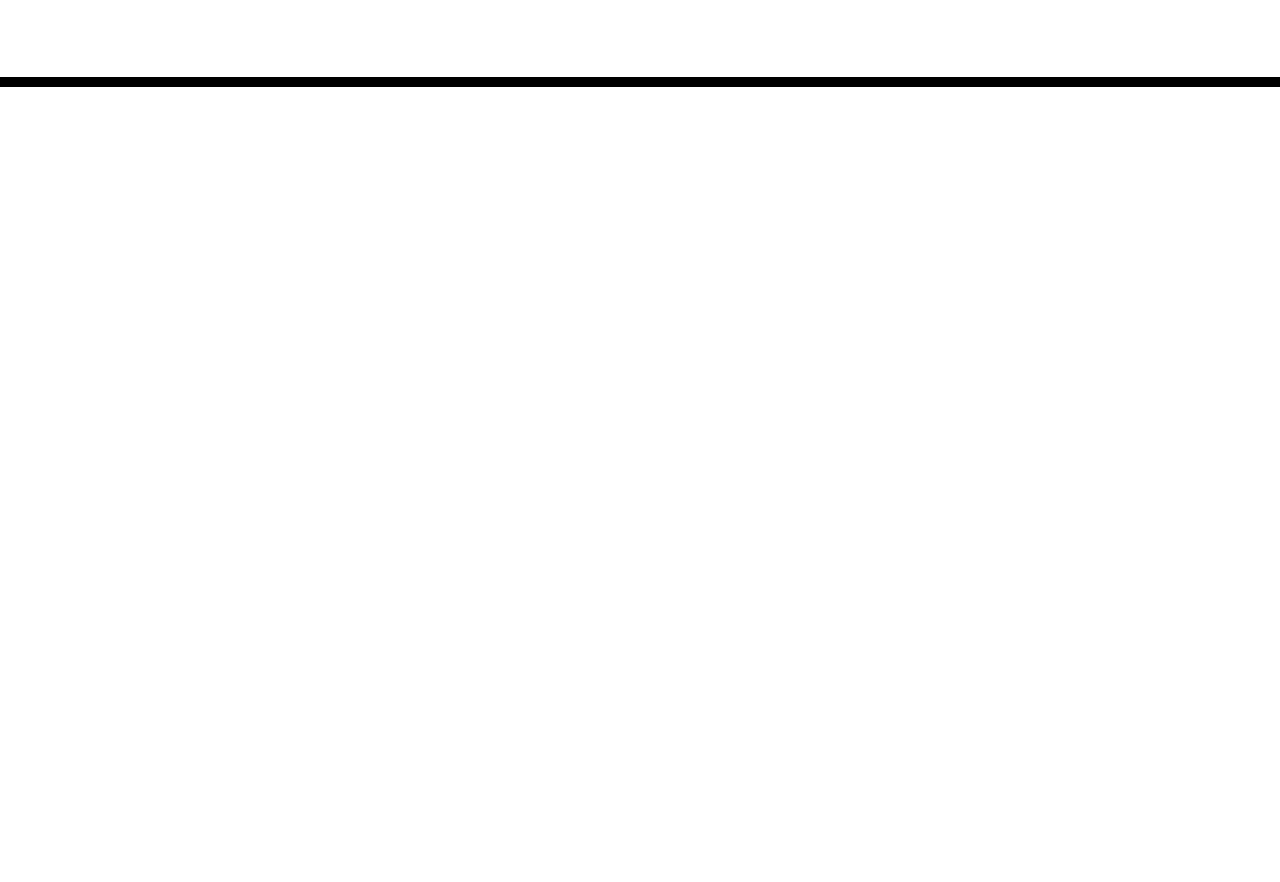
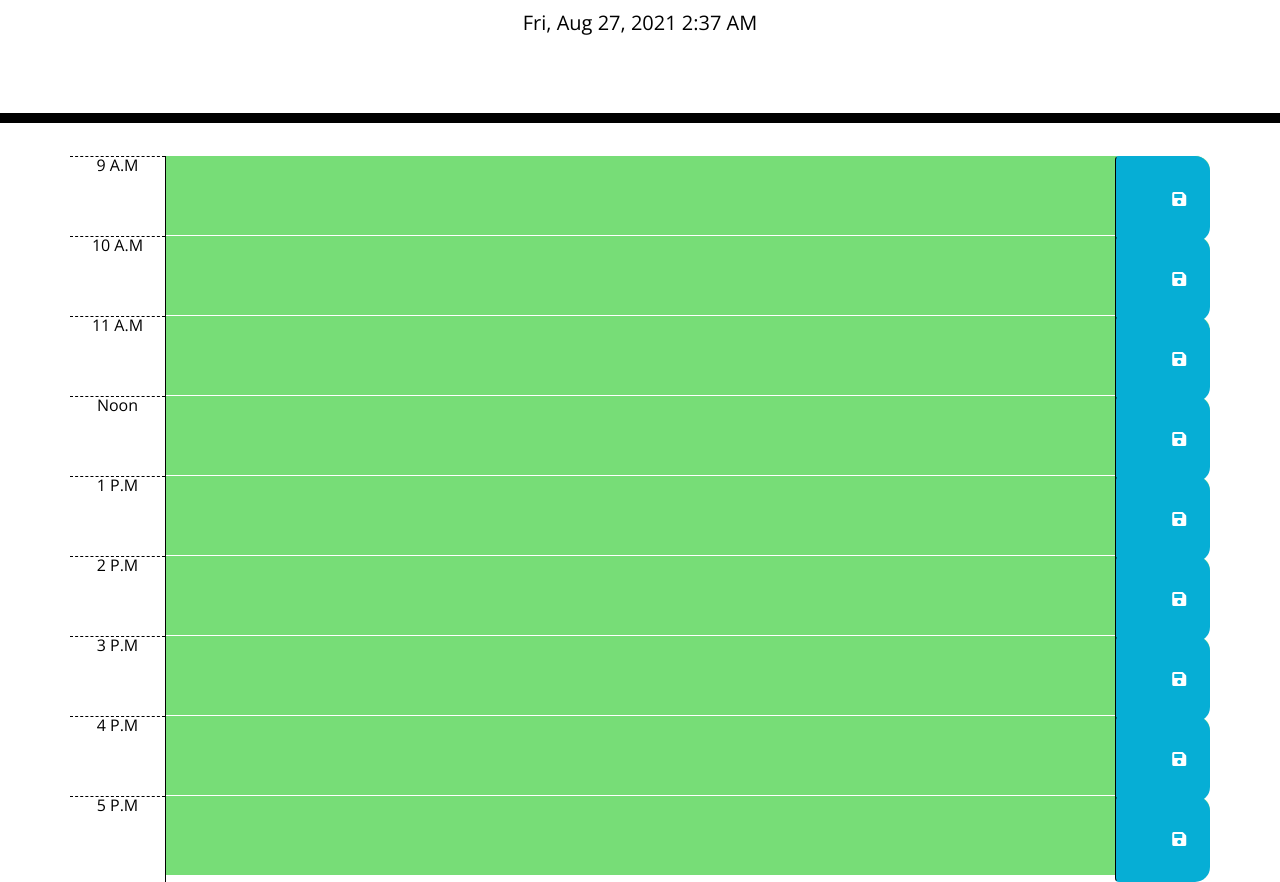
Before and after one commit to dannfirefight322/DayPlanner, a plain HTML site: page index.html in a window 1280 px wide. Shown: the part 181-1063 px from the top of the page. Before the commit the page ends 800 px from the top, so only its background shows below. Drawn offline with nearby package versions, Linux system fonts and the light colour scheme.

Commit message:
adding the time blocks to index.html.

```diff
--- a/assets/js/script.js
+++ b/assets/js/script.js
@@ -0,0 +1,27 @@
+$("#currentDay").text(moment().format("llll"));
+function dateTime() {
+    var currentHours = moment().hours();
+
+    $(".time-block").each(function () {
+        var hourEl = $(this).attr("id");
+        var hourDay = hourEl.substring(5, hourEl.length);
+        var intHourDay = parseInt(hourDay)
+        var intCurrentHours = parseInt(currentHours);
+        if (parseInt(intHourDay) < parseInt(intCurrentHours)) {
+            $(this).addClass("past");
+            $(this).removeClass("future");
+            $(this).removeClass("present");
+        }
+        else if (parseInt(intHourDay) > parseInt(intCurrentHours)) {
+            $(this).addClass("future");
+            $(this).removeClass("present");
+            $(this).removeClass("past");
+        }
+        else if (parseInt(intHourDay) === parseInt(intCurrentHours)) {
+            $(this).addClass("present");
+            $(this).removeClass("future");
+            $(this).removeClass("past");
+        }
+    })
+};
+dateTime();
--- a/index.html
+++ b/index.html
@@ -1,23 +1,14 @@
 <!DOCTYPE html>
 <html lang="en">
+
 <head>
   <meta charset="UTF-8" />
   <meta name="viewport" content="width=device-width, initial-scale=1.0" />
   <meta http-equiv="X-UA-Compatible" content="ie=edge" />
-    <link
-      rel="stylesheet"
-      href="https://stackpath.bootstrapcdn.com/bootstrap/4.3.1/css/bootstrap.min.css"
-    />
-    <link
-      rel="stylesheet"
-      href="https://use.fontawesome.com/releases/v5.8.1/css/all.css"
-      integrity="sha384-50oBUHEmvpQ+1lW4y57PTFmhCaXp0ML5d60M1M7uH2+nqUivzIebhndOJK28anvf"
-      crossorigin="anonymous"
-    />
-    <link
-      href="https://fonts.googleapis.com/css?family=Open+Sans&display=swap"
-      rel="stylesheet"
-    />
+  <link rel="stylesheet" href="https://stackpath.bootstrapcdn.com/bootstrap/4.3.1/css/bootstrap.min.css" />
+  <link rel="stylesheet" href="https://use.fontawesome.com/releases/v5.8.1/css/all.css"
+    integrity="sha384-50oBUHEmvpQ+1lW4y57PTFmhCaXp0ML5d60M1M7uH2+nqUivzIebhndOJK28anvf" crossorigin="anonymous" />
+  <link href="https://fonts.googleapis.com/css?family=Open+Sans&display=swap" rel="stylesheet" />
   <link rel="stylesheet" href="./assets/css/style.css" />
   <title>Work Day Scheduler</title>
 </head>
@@ -28,12 +19,76 @@
     <p class="lead">A simple calendar app for scheduling your work day</p>
     <p id="currentDay" class="lead"></p>
   </header>
+  <!--These are the time blocks-->
   <div class="container">
-      <!-- Timeblocks go here -->
+    <div id="hour-9" class="row time-block">
+      <div class="col-md-1 hour">9 A.M</div>
+      <textarea class="col-md-10 description"></textarea>
+      <button class="btn saveBtn col-md-1">
+        <i class="fas fa-save"></i>
+      </button>
+    </div>
+    <div id="hour-10" class="row time-block">
+      <div class="col-md-1 hour">10 A.M</div>
+      <textarea class="col-md-10 description"></textarea>
+      <button class="btn saveBtn col-md-1">
+        <i class="fas fa-save"></i>
+      </button>
+    </div>
+    <div id="hour-11" class="row time-block">
+      <div class="col-md-1 hour">11 A.M</div>
+      <textarea class="col-md-10 description"></textarea>
+      <button class="btn saveBtn col-md-1">
+        <i class="fas fa-save"></i>
+      </button>
+    </div>
+    <div id="hour-12" class="row time-block">
+      <div class="col-md-1 hour">Noon</div>
+      <textarea class="col-md-10 description"></textarea>
+      <button class="btn saveBtn col-md-1">
+        <i class="fas fa-save"></i>
+      </button>
+    </div>
+    <div id="hour-13" class="row time-block">
+      <div class="col-md-1 hour">1 P.M</div>
+      <textarea class="col-md-10 description"></textarea>
+      <button class="btn saveBtn col-md-1">
+        <i class="fas fa-save"></i>
+      </button>
+    </div>
+    <div id="hour-14" class="row time-block">
+      <div class="col-md-1 hour">2 P.M</div>
+      <textarea class="col-md-10 description"></textarea>
+      <button class="btn saveBtn col-md-1">
+        <i class="fas fa-save"></i>
+      </button>
+    </div>
+    <div id="hour-15" class="row time-block">
+      <div class="col-md-1 hour">3 P.M</div>
+      <textarea class="col-md-10 description"></textarea>
+      <button class="btn saveBtn col-md-1">
+        <i class="fas fa-save"></i>
+      </button>
+    </div>
+    <div id="hour-16" class="row time-block">
+      <div class="col-md-1 hour">4 P.M</div>
+      <textarea class="col-md-10 description"></textarea>
+      <button class="btn saveBtn col-md-1">
+        <i class="fas fa-save"></i>
+      </button>
+    </div>
+    <div id="hour-17" class="row time-block">
+      <div class="col-md-1 hour">5 P.M</div>
+      <textarea class="col-md-10 description"></textarea>
+      <button class="btn saveBtn col-md-1">
+        <i class="fas fa-save"></i>
+      </button>
+    </div>
   </div>
 
   <script src="https://cdnjs.cloudflare.com/ajax/libs/jquery/3.2.1/jquery.min.js"></script>
   <script src="https://cdnjs.cloudflare.com/ajax/libs/moment.js/2.24.0/moment.min.js"></script>
   <script src="./assets/js/script.js"></script>
 </body>
+
 </html>
```
Also changed, not shown: assets/index.html (deleted, +0 -38 lines). Lines whose indentation alone changed are shown as unchanged.
